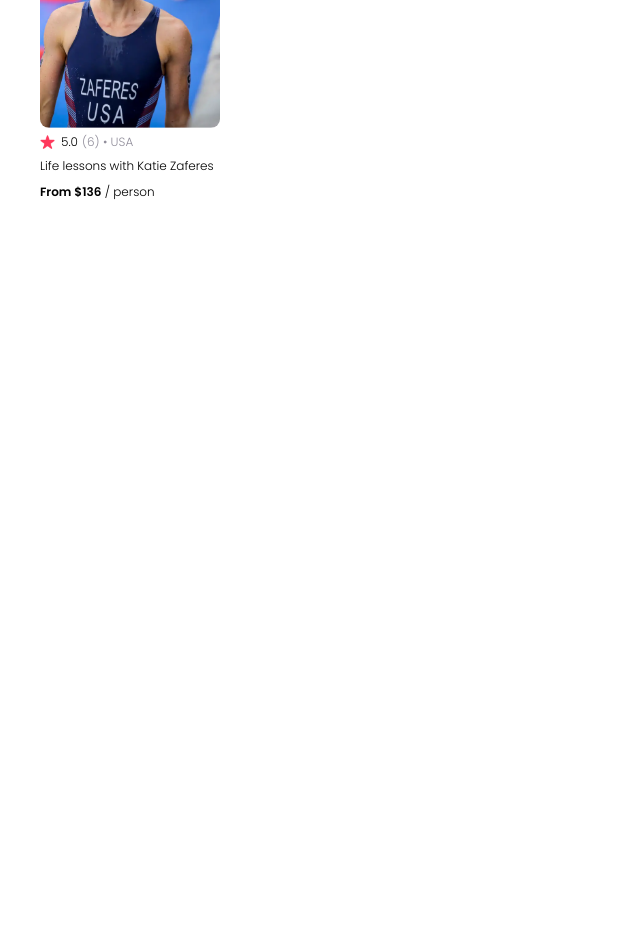
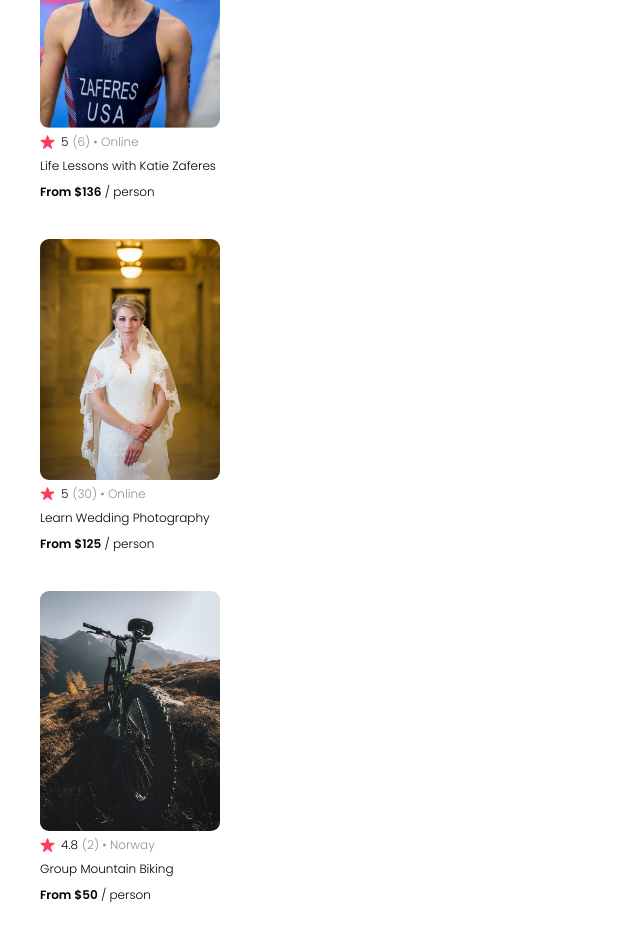
Before and after one commit to hewittaj/react-airbnb-experiences-clone, a React (Vite) app: page / in a window 1280 px wide. Shown: the part 700-1640 px from the top of the page, without its empty margins (0-640 px from the left). Before the commit the page ends 939 px from the top, so only its background shows below. Built offline with nearby package versions, Linux system fonts and the light colour scheme.

Commit message:
start working with props

```diff
--- a/src/App.jsx
+++ b/src/App.jsx
@@ -2,14 +2,31 @@ import React from 'react'
 import Navbar from './components/Navbar'
 import Hero from './components/Hero'
 import Card from './components/Card'
+import cardData from './data'
 
 function App() {
+  const cards = cardData.map((data) => {
+    return (
+      <Card
+        id={data.id}
+        title={data.title}
+        description={data.description}
+        price={data.price}
+        img={data.coverImg}
+        stats={data.stats}
+        rating={data.stats.rating}
+        reviewCount={data.stats.reviewCount}
+        location={data.location}
+        openSpots={data.openSpots}
+      />
+    )
+  })
 
   return (
     <div className='container'>
       <Navbar/>
       <Hero/>
-      <Card/>
+      {cards}
     </div>
   )
 }
--- a/src/components/Card.jsx
+++ b/src/components/Card.jsx
@@ -1,19 +1,19 @@
 import React from 'react';
-import katie from '../assets/katie-zaferes.png'
 import star from '../assets/star.png'
 
-function Card() {
+function Card(props) {
     return (
         <div className='card'>
-            <img src={katie} className='card-photo'/>
+            <img src={`./src/assets/${props.img}`} className='card-photo'/>
             <div className='card-details'>
                 <div className='card-rating-info'>
                     <img src={star} id='card-star'/>
-                    <p className='card-rating'>5.0</p>
-                    <p className='card-rating-count-and-location'>(6) &bull; USA</p>
+                    <p className='card-rating'>{props.rating}</p>
+                    <p className='card-rating-count-and-location'>({props.reviewCount})
+                     &bull; {props.location}</p>
                 </div>
-                <p>Life lessons with Katie Zaferes</p>
-                <p><b>From $136</b> / person</p>
+                <p>{props.title}</p>
+                <p><b>From ${props.price}</b> / person</p>
             </div>
 
         </div>
--- /dev/null
+++ b/src/data.js
@@ -0,0 +1,41 @@
+export default [
+    {
+        id: 1,
+        title: "Life Lessons with Katie Zaferes",
+        description: "I will share with you what I call \"Positively Impactful Moments of Disappointment.\" Throughout my career, many of my highest moments only came after setbacks and losses. But learning from those difficult moments is what gave me the ability to rise above them and reach my goals.",
+        price: 136,
+        coverImg: "katie-zaferes.png",
+        stats: {
+            rating: 5.0,
+            reviewCount: 6
+        },
+        location: "Online",
+        openSpots: 0,
+    },
+    {
+        id: 2,
+        title: "Learn Wedding Photography",
+        description: "Interested in becoming a wedding photographer? For beginner and experienced photographers alike, join us in learning techniques required to leave the happy couple with memories that'll last a lifetime.",
+        price: 125,
+        coverImg: "wedding-photography.png",
+        stats: {
+            rating: 5.0,
+            reviewCount: 30
+        },
+        location: "Online",
+        openSpots: 27,
+    },
+    {
+        id: 3,
+        title: "Group Mountain Biking",
+        description: "Experience the beautiful Norwegian landscape and meet new friends all while conquering rugged terrain on your mountain bike. (Bike provided!)",
+        price: 50,
+        coverImg: "mountain-bike.png",
+        stats: {
+            rating: 4.8,
+            reviewCount: 2
+        },
+        location: "Norway",
+        openSpots: 3,
+    }
+]
```
